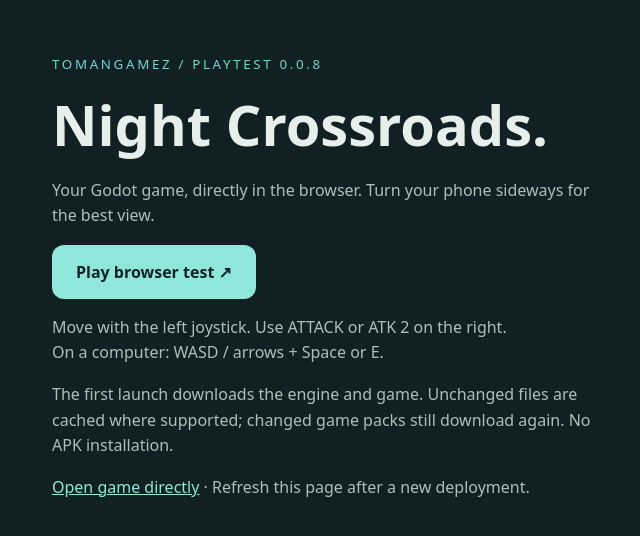
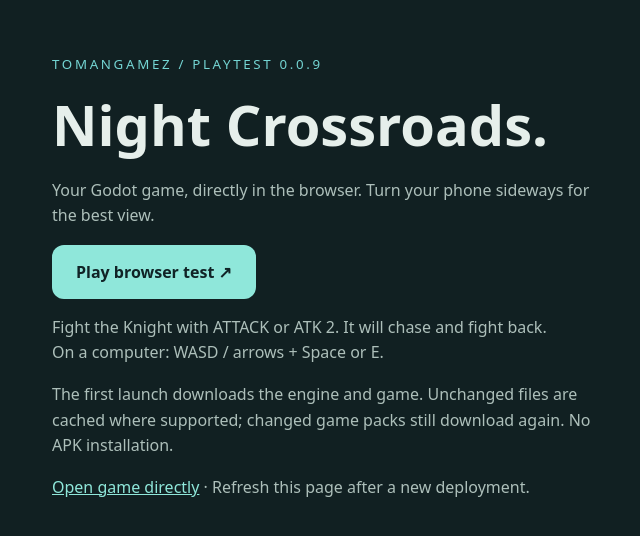
Before and after one commit to tomangamez-star/Godot-game-, a plain HTML site: page web/index.html in a window 1280 px wide. Shown: the part 116-652 px from the top of the page, without its empty margins (308-948 px from the left). Drawn offline with Linux system fonts and the light colour scheme.

Commit message:
Character-Test v0.0.9 Knight Combat (overlay patch): replace 8 same-path files, add 6 new files, delete nothing

```diff
--- a/web/index.html
+++ b/web/index.html
@@ -12,11 +12,11 @@
 #exit{position:absolute;top:max(8px,env(safe-area-inset-top));right:12px;padding:8px 12px;background:#142b30d9;color:#fff;font-size:13px;z-index:2}
 </style>
 <main id="menu">
-<small>TOMANGAMEZ / PLAYTEST 0.0.8</small>
+<small>TOMANGAMEZ / PLAYTEST 0.0.9</small>
 <h1>Night Crossroads.</h1>
 <p>Your Godot game, directly in the browser. Turn your phone sideways for the best view.</p>
 <button id="play">Play browser test ↗</button>
-<p>Move with the left joystick. Use ATTACK or ATK 2 on the right.<br>On a computer: WASD / arrows + Space or E.</p>
+<p>Fight the Knight with ATTACK or ATK 2. It will chase and fight back.<br>On a computer: WASD / arrows + Space or E.</p>
 <p>The first launch downloads the engine and game. Unchanged files are cached where supported; changed game packs still download again. No APK installation.</p>
 <p><a href="game.html">Open game directly</a> · Refresh this page after a new deployment.</p>
 </main>
```
Also changed, not shown: assets/enemy/knight/Die.png (added), assets/enemy/knight/Idle.png (added), assets/enemy/knight/Melee.png (added), assets/enemy/knight/Run.png (added), assets/enemy/knight/TakeDamage.png (added), 8 other files.
